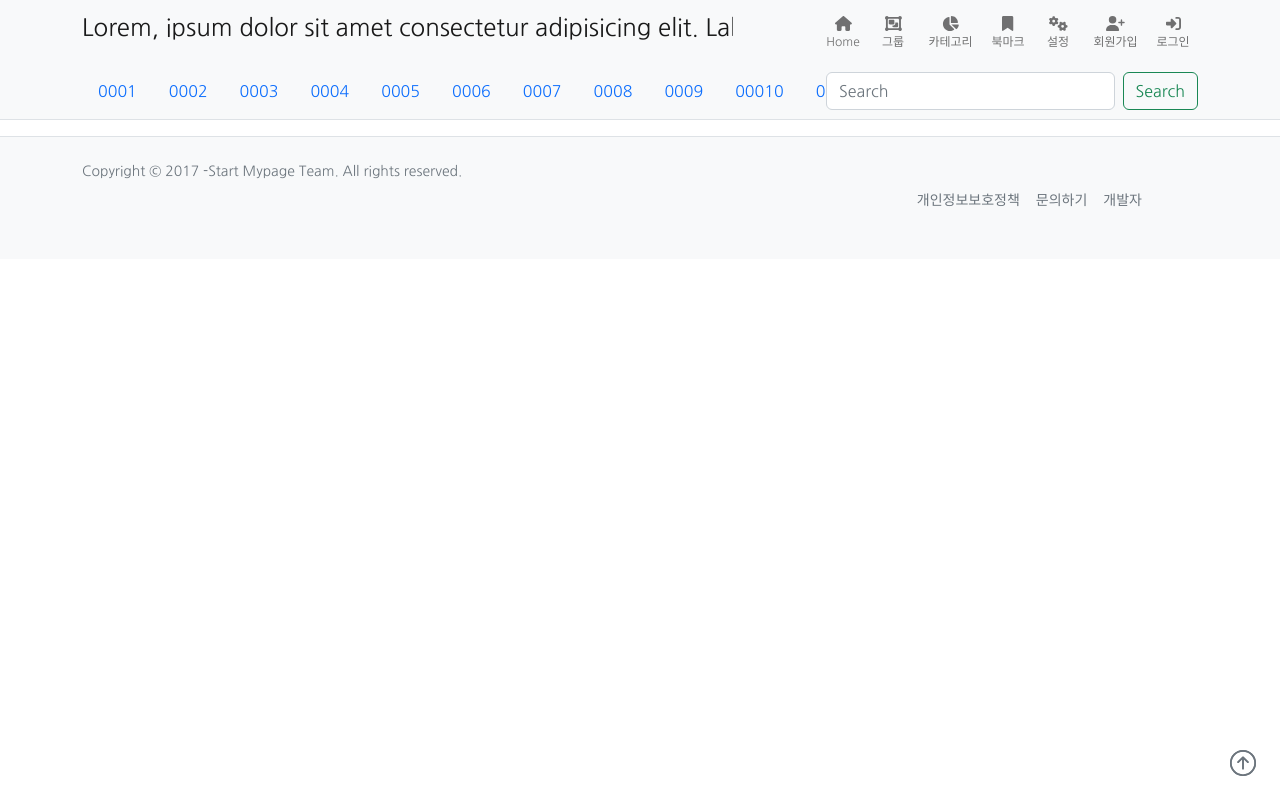
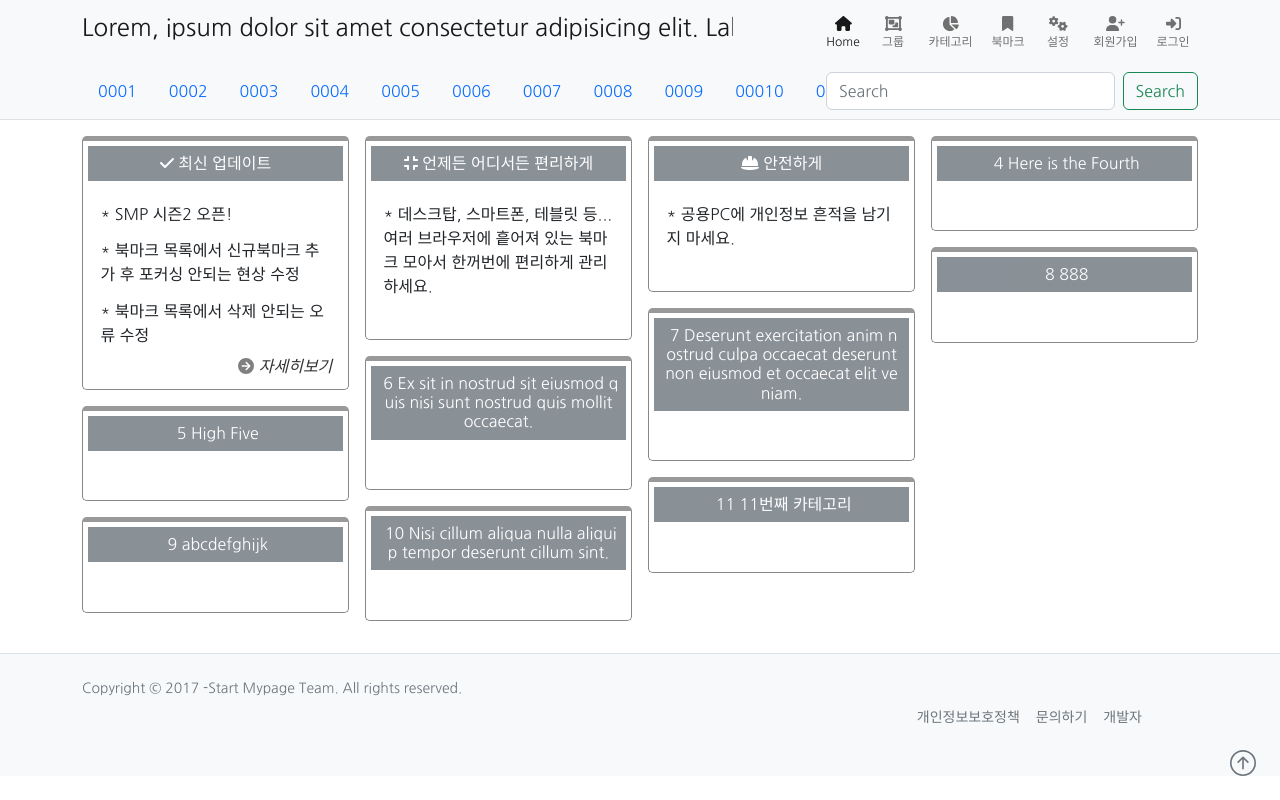
Before and after one commit to doonee/start-mypage-v2, a React (Create React App) app: page / in a window 1280 px wide. Built offline with nearby package versions, Linux system fonts and the light colour scheme.

Commit message:
updatting main page

```diff
--- a/src/App.js
+++ b/src/App.js
@@ -4,24 +4,39 @@ import React from "react";
 import TopMenus from "./components/TopMenus";
 import GroupLinks from "./components/GroupLinks";
 import Footer from "./components/Footer";
-import TopLink from "./components/TopLink";
+import ToTopLink from "./components/ToTopLink";
 import { Outlet, Routes, Route } from "react-router-dom";
 import MainPage from "./pages/MainPage";
 import GroupsPage from "./pages/GroupsPage";
 import MyBookmarks from "./pages/GroupsPage/view";
 import CategoriesPage from "./pages/CategoriesPage";
 import BookmarksPage from "./pages/BookmarksPage";
+import { useLocation } from "react-router-dom";
 
 const Layout = () => {
+  const location = useLocation();
+  const curPath = location.pathname;
+  // React.useState(() => {
+  //   // remove all and add active class on current menu
+  //   window.onload = () => {
+  //     console.log(789);
+  //     // const menuLinks = document.querySelectorAll("#ul-topmenu a.nav-link");
+  //     // menuLinks.forEach((link) => {
+  //     //   link.classList.remove("active");
+  //     //   console.log(curPath, link.getAttribute("href"));
+  //     //   if (curPath === link.getAttribute("href")) link.classList.add("active");
+  //     // });
+  //   };
+  // });
+
   return (
     <div className="App">
       <header className="App-header">
-        <TopLink />
-        <TopMenus />
-        <GroupLinks />
+        <TopMenus curPath={curPath} />
+        <GroupLinks curPath={curPath} />
         <Outlet />
         <Footer />
-        <TopLink />
+        <ToTopLink />
       </header>
     </div>
   );
--- a/src/components/GroupLinks.js
+++ b/src/components/GroupLinks.js
@@ -1,26 +1,24 @@
 import React from "react";
 import { useLocation } from "react-router-dom";
 
-const GroupLinks = () => {
-  const location = useLocation();
-  React.useState(() => {
-    // remove all and add active class on current menu
-    const curPath = location.pathname;
-    window.onload = () => {
-      const menuLinks = document.querySelectorAll(
-        "header.container-fluid.sticky-top.border-bottom.bg-light > nav > div > ul > li > a"
-      );
-      menuLinks.forEach((link) => {
-        link.classList.remove("active");
-        if (curPath === link.getAttribute("href")) link.classList.add("active");
-      });
-    };
-  }, []);
+const GroupLinks = ({ curPath }) => {
+  setTimeout(() => {
+    const menuLinks = document.querySelectorAll("#ul-group a.nav-link");
+    menuLinks.forEach((link) => {
+      link.classList.remove("active");
+      if (curPath === link.getAttribute("href")) link.classList.add("active");
+    });
+  }, 0);
+
   return (
-    <header className="container-fluid sticky-top border-bottom bg-light">
+    <header
+      className="container-fluid sticky-top border-bottom bg-light"
+      id="group-link">
       <nav className="container-xl navbar navbar-expand-xl">
         <div className="container-fluid navbar-expand">
-          <ul className="nav nav-pills nav-fill text-nowrap flex-nowrap col-md-7 col-lg-8 list-group list-group-horizontal overflow-auto">
+          <ul
+            className="nav nav-pills nav-fill text-nowrap flex-nowrap col-md-7 col-lg-8 list-group list-group-horizontal overflow-auto"
+            id="ul-group">
             <li className="nav-item">
               <a href="/mybookmarks/7890" className="nav-link">
                 0001
--- a/src/components/Main.js
+++ b/src/components/Main.js
@@ -1,25 +1,81 @@
 import React from "react";
 import * as Icon from "react-bootstrap-icons";
 import { FontAwesomeIcon } from "@fortawesome/react-fontawesome";
-import { faPlus } from "@fortawesome/free-solid-svg-icons";
+import {
+  faArrowCircleRight,
+  faCheck,
+  faCompress,
+  faHelmetSafety,
+} from "@fortawesome/free-solid-svg-icons";
 import Masonry from "react-masonry-css";
+import MainData from "./MainData.json";
 
-const Contents = () => {
+const Main = () => {
   const myBreakpointsAndCols = {
     default: 4,
     1100: 3,
     700: 2,
     500: 1,
   };
+  let items = MainData.map(function (item) {
+    let contentHtml = "",
+      linkHtml = "",
+      linkArrowIcon = "";
+    let icon = "";
+    switch (item.icon) {
+      case "check":
+        icon = <FontAwesomeIcon icon={faCheck} />;
+        break;
+      case "super":
+        icon = <FontAwesomeIcon icon={faCompress} />;
+        break;
+      case "safe":
+        icon = <FontAwesomeIcon icon={faHelmetSafety} />;
+        break;
+      default:
+        break;
+    }
+    if (item.content && item.content.length) {
+      item.content.forEach((val) => {
+        contentHtml += `<p>* ${val}</p>`;
+      });
+    }
+    if (item.link) {
+      linkArrowIcon = <FontAwesomeIcon icon={faArrowCircleRight} />;
+      const linkTitle = item.linkTitle ?? "링크";
+      const link = `<em><a target="_blank" href="${item.link}">${linkTitle}</a></em>`;
+      linkHtml = `<span>${link}</span>`;
+    }
+
+    return (
+      <div key={item.id}>
+        <h4
+          className="h6 p-2 text-bg-secondary text-center"
+          style={{ opacity: "0.8" }}>
+          {icon}&nbsp;
+          {item.name}
+        </h4>
+        <p className="bg-white">
+          <span dangerouslySetInnerHTML={{ __html: contentHtml }}></span>
+          <span className="d-inline-block w-100 text-end">
+            <span>{linkArrowIcon}</span>&nbsp;
+            <span dangerouslySetInnerHTML={{ __html: linkHtml }}></span>&nbsp;
+          </span>
+        </p>
+      </div>
+    );
+  });
 
   return (
     <section className="container-xl py-2">
       <Masonry
         breakpointCols={myBreakpointsAndCols}
         className="my-masonry-grid"
-        columnClassName="my-masonry-grid_column"></Masonry>
+        columnClassName="my-masonry-grid_column">
+        {items}
+      </Masonry>
     </section>
   );
 };
 
-export default Contents;
+export default Main;
--- /dev/null
+++ b/src/components/MainData.json
@@ -0,0 +1,47 @@
+[
+  {
+    "id": 1,
+    "icon": "check",
+    "name": "최신 업데이트",
+    "content": [
+      "SMP 시즌2 오픈!",
+      "북마크 목록에서 신규북마크 추가 후 포커싱 안되는 현상 수정",
+      "북마크 목록에서 삭제 안되는 오류 수정"
+    ],
+    "link": "http://startmypage.com/html/dev_history.html",
+    "linkTitle": "자세히보기"
+  },
+  {
+    "id": 2,
+    "icon": "super",
+    "name": "언제든 어디서든 편리하게",
+    "content": [
+      "데스크탑, 스마트폰, 테블릿 등... 여러 브라우저에 흩어져 있는 북마크 모아서 한꺼번에 편리하게 관리하세요."
+    ],
+    "link": "",
+    "linkTitle": ""
+  },
+  {
+    "id": 3,
+    "icon": "safe",
+    "name": "안전하게",
+    "content": ["공용PC에 개인정보 흔적을 남기지 마세요."]
+  },
+  { "id": 4, "name": "4 Here is the Fourth" },
+  { "id": 5, "name": "5 High Five" },
+  {
+    "id": 6,
+    "name": "6 Ex sit in nostrud sit eiusmod quis nisi sunt nostrud quis mollit occaecat."
+  },
+  {
+    "id": 7,
+    "name": "7 Deserunt exercitation anim nostrud culpa occaecat deserunt non eiusmod et occaecat elit veniam."
+  },
+  { "id": 8, "name": "8 888" },
+  { "id": 9, "name": "9 abcdefghijk" },
+  {
+    "id": 10,
+    "name": "10 Nisi cillum aliqua nulla aliquip tempor deserunt cillum sint."
+  },
+  { "id": 11, "name": "11 11번째 카테고리" }
+]
--- a/src/components/TopLink.js
+++ b/src/components/ToTopLink.js
@@ -1,4 +1,4 @@
-const TopLink = () => {
+const ToTopLink = () => {
   return (
     <div className="fixed-bottom m-4 text-end">
       <a href="#top" className="text-decoration-none link-secondary">
@@ -18,4 +18,4 @@ const TopLink = () => {
   );
 };
 
-export default TopLink;
+export default ToTopLink;
--- a/src/components/TopMenus.js
+++ b/src/components/TopMenus.js
@@ -1,6 +1,5 @@
 import React from "react";
 import { FontAwesomeIcon } from "@fortawesome/react-fontawesome";
-import { useLocation } from "react-router-dom";
 import {
   faHome,
   faObjectGroup,
@@ -13,19 +12,15 @@ import {
   faPowerOff,
 } from "@fortawesome/free-solid-svg-icons";
 
-const TopMenus = () => {
-  const location = useLocation();
-  React.useState(() => {
-    // remove all and add active class on current menu
-    const curPath = location.pathname;
-    window.onload = () => {
-      const menuLinks = document.querySelectorAll("#navbarText > ul > li > a");
-      menuLinks.forEach((link) => {
-        link.classList.remove("active");
-        if (curPath === link.getAttribute("href")) link.classList.add("active");
-      });
-    };
-  }, []);
+const TopMenus = ({ curPath }) => {
+  setTimeout(() => {
+    const menuLinks = document.querySelectorAll("#ul-topmenu a.nav-link");
+    menuLinks.forEach((link) => {
+      link.classList.remove("active");
+      if (curPath === link.getAttribute("href")) link.classList.add("active");
+    });
+  }, 0);
+
   return (
     <header className="container-fluid bg-light">
       <a name="top"></a>
@@ -43,8 +38,10 @@ const TopMenus = () => {
           </a>
           <div
             className="collapse navbar-collapse col-md-6 col-lg-5 col-xl-4 pt-3 pt-lg-1 overflow-auto"
-            id="navbarText">
-            <ul className="navbar-nav navbar-nav-scroll ms-auto mb-2 mb-lg-0 text-center">
+            id="navbarText2">
+            <ul
+              className="navbar-nav navbar-nav-scroll ms-auto mb-2 mb-lg-0 text-center"
+              id="ul-topmenu">
               <li className="nav-item">
                 <a className="nav-link" href="/">
                   <FontAwesomeIcon icon={faHome} size={"lg"} />
--- a/src/css/_masonry.scss
+++ b/src/css/_masonry.scss
@@ -73,7 +73,7 @@
       }
     }
 
-    p:nth-child(even) {
+    > p:nth-child(even) {
       background-color: rgb(215, 208, 208, 0.5);
     }
   }
--- a/src/css/main.css
+++ b/src/css/main.css
@@ -144,6 +144,6 @@ header .navbar .navbar-nav .nav-item .nav-link > p {
   color: orange;
   font-weight: bold;
 }
-.my-masonry-grid_column div p:nth-child(even) {
+.my-masonry-grid_column div > p:nth-child(even) {
   background-color: rgba(215, 208, 208, 0.5);
 }/*# sourceMappingURL=main.css.map */
```
